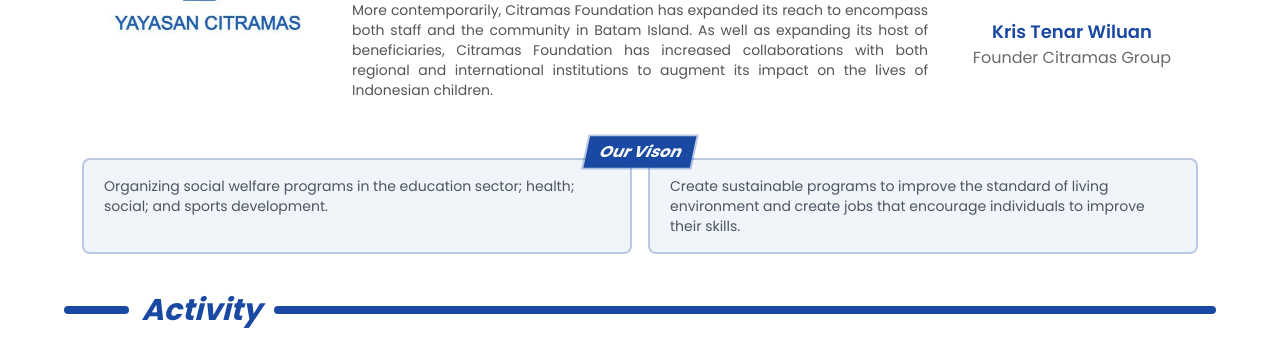
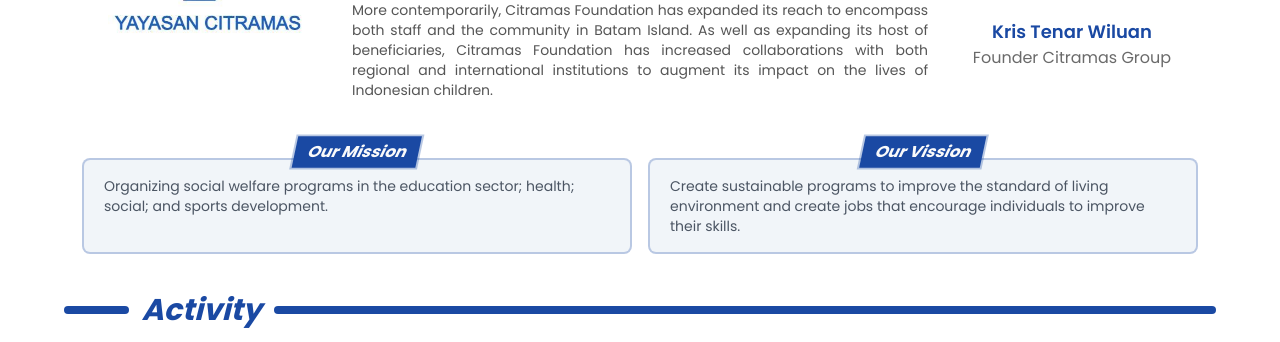
Before and after one commit to RezaBagusS/Citramas-Foundation-Web, a Next.js app: page / in a window 1280 px wide. Shown: the part 1220-1562 px from the top of the page. Built offline with nearby package versions, Linux system fonts and the light colour scheme; no server answers; the database is empty.

Commit message:
[ADD] title on bannerMission

```diff
--- a/app/components/atoms/custBannerMission.tsx
+++ b/app/components/atoms/custBannerMission.tsx
@@ -1,12 +1,14 @@
 interface CustBannerMissionProps {
-    text: string;
+  desc: string;
+  title: string;
 }
 
-const CustBannerMission = ({ text }: CustBannerMissionProps) => {
+const CustBannerMission = ({ desc, title }: CustBannerMissionProps) => {
   return (
-    <div className="bg-slate-100 rounded-md px-5 py-4 ring-2 ring-custPrimary/30">
+    <div className="relative bg-slate-100 rounded-md px-5 py-4 ring-2 ring-custPrimary/30">
+      <h1 className="text-sm md:text-base italic font-bold absolute -top-5 md:-top-6 right-1/2 translate-x-1/2 ring-2 ring-custPrimary/30 bg-custPrimary text-custWhite -skew-y-12 rotate-12 px-3 py-1">{title}</h1>
       <p className="text-gray-600 text-xs md:text-sm text-start">
-        {text}
+        {desc}
       </p>
     </div>
   );
--- a/app/components/molecules/bannerMission.tsx
+++ b/app/components/molecules/bannerMission.tsx
@@ -1,19 +1,22 @@
 import CustBannerMission from "../atoms/custBannerMission";
 
 const dataBannerMission = [
-  "Organizing social welfare programs in the education sector; health; social; and sports development.",
-  "Create sustainable programs to improve the standard of living environment and create jobs that encourage individuals to improve their skills.",
+  {
+    title: "Our Mission",
+    desc: "Organizing social welfare programs in the education sector; health; social; and sports development."
+  },
+  {
+    title: "Our Vission",
+    desc: "Create sustainable programs to improve the standard of living environment and create jobs that encourage individuals to improve their skills."
+  },
 ];
 
 const BannerMission = () => {
   return (
-    <div className="relative w-full">
-      <h1 className="text-sm md:text-base italic font-bold absolute top-1 md:-top-1 right-1/2 translate-x-1/2 ring-2 ring-custPrimary/30 bg-custPrimary text-custWhite -skew-y-12 rotate-12 px-3 py-1">Our Vison</h1>
-      <div className="grid md:grid-cols-2 gap-5 px-5 pt-5 pb-10">
-        {dataBannerMission.map((item, index) => {
-          return <CustBannerMission key={index} text={item} />;
-        })}
-      </div>
+    <div className="grid w-full md:grid-cols-2 gap-8 md:gap-5 px-5 pt-5 pb-10">
+      {dataBannerMission.map((item, index) => {
+        return <CustBannerMission key={index} title={item.title} desc={item.desc} />;
+      })}
     </div>
   );
 };
```
